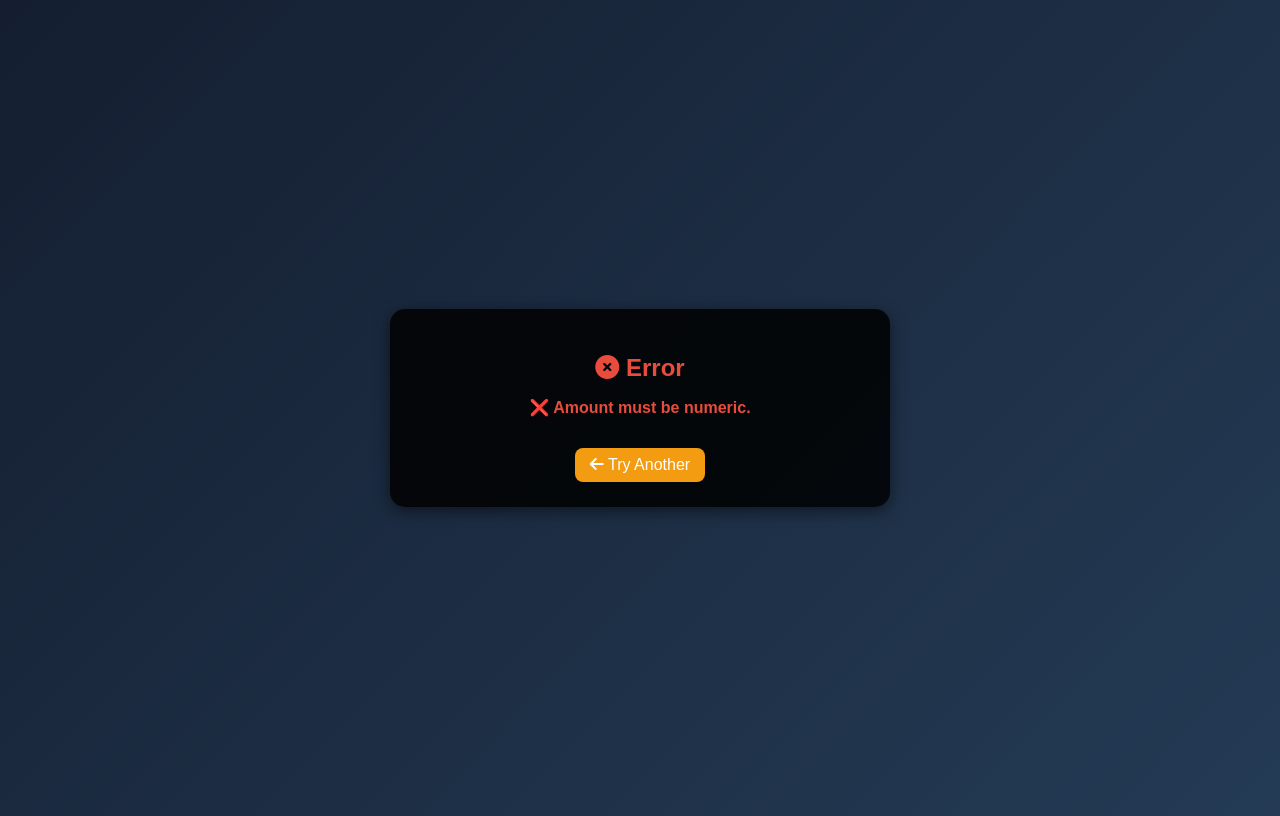
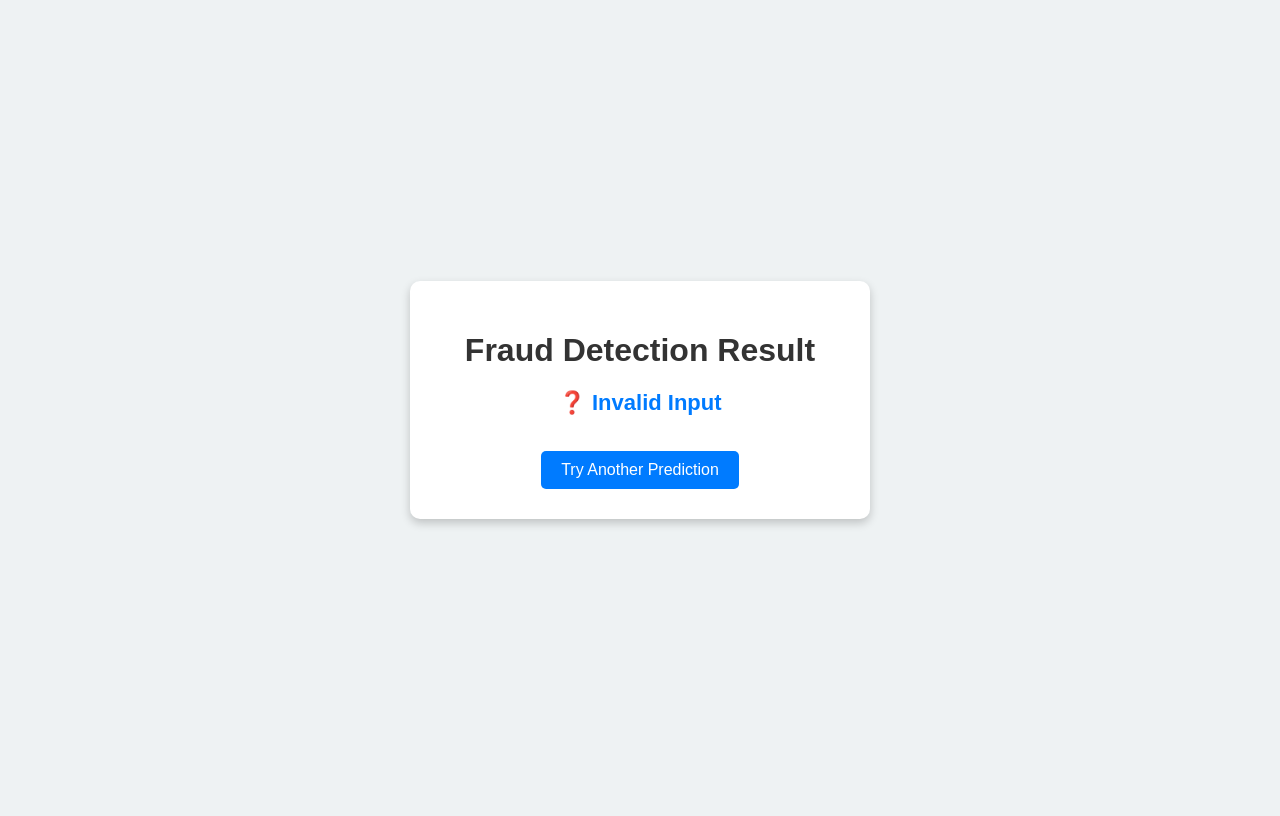
Before and after one commit to varshamenonvh-a11y/Credit_card_fraud-detection, a Flask app: page /predict in a window 1280 px wide. After the commit the page ends 526 px from the top, so only its background shows below. Run offline with Flask 3, Linux system fonts and the light colour scheme; parts of the project's set-up code (start-up, migrations or seed data) failed here and were passed over.

Commit message:
modified app.py and output.html

```diff
--- a/app.py
+++ b/app.py
@@ -56,21 +56,21 @@ def predict():
     try:
         amount_val = float(amount)
     except ValueError:
-        return render_template("output.html", error="❌ Amount must be numeric.")
+        return render_template("output.html", prediction=None)
 
     # --- Encode categorical input ---
     enc_t = encoders["TransactionType"]
     enc_l = encoders["Location"]
 
     if str(ttype) not in list(enc_t.classes_):
-        return render_template("output.html", error=f"❌ TransactionType '{ttype}' not recognised.")
+        return render_template("output.html", prediction=None)
     if str(loc) not in list(enc_l.classes_):
-        return render_template("output.html", error=f"❌ Location '{loc}' not recognised.")
+        return render_template("output.html", prediction=None)
 
     ttype_enc = int(enc_t.transform([str(ttype)])[0])
     loc_enc = int(enc_l.transform([str(loc)])[0])
 
-    # --- Construct feature vector with consistency check ---
+    # --- Construct feature vector ---
     input_dict = {
         "TransactionID": float(tid) if tid != "" else 0.0,
         "Amount": amount_val,
@@ -79,33 +79,17 @@ def predict():
         "Location": loc_enc,
     }
 
-    # Check that all required features are present
-    missing = [col for col in feature_columns if col not in input_dict]
-    if missing:
-        return render_template("output.html", error=f"❌ Missing features: {missing}")
-
     # Order features correctly
     features = np.array([[input_dict[col] for col in feature_columns]])
 
     # --- Scale and predict ---
     try:
         features_scaled = scaler.transform(features)
-    except Exception as e:
-        return render_template("output.html", error=f"❌ Error scaling features: {e}")
+        pred = model.predict(features_scaled)[0]
+    except Exception:
+        return render_template("output.html", prediction=None)
 
-    pred = model.predict(features_scaled)[0]
-    interpretation = "Not Fraud" if pred == 1 else "Fraud"
-
-    return render_template(
-        "output.html",
-        prediction=int(pred),
-        interpretation=interpretation,
-        TransactionID=tid,
-        Amount=amount_val,
-        MerchantID=merchant,
-        TransactionType=ttype,
-        Location=loc,
-    )
+    return render_template("output.html", prediction=int(pred))
 
 
 if __name__ == "__main__":
--- a/templates/output.html
+++ b/templates/output.html
@@ -1,93 +1,61 @@
 <!DOCTYPE html>
-<html lang="en">
+<html>
 <head>
-    <meta charset="UTF-8">
-    <meta name="viewport" content="width=device-width, initial-scale=1.0">
     <title>Prediction Result</title>
-    <link rel="stylesheet" href="https://cdnjs.cloudflare.com/ajax/libs/font-awesome/6.4.0/css/all.min.css">
     <style>
         body {
             font-family: Arial, sans-serif;
-            background: linear-gradient(135deg, #141e30, #243b55);
-            color: #fff;
+            background-color: #eef2f3;
             display: flex;
             justify-content: center;
             align-items: center;
             height: 100vh;
+            margin: 0;
         }
-        .result-box {
-            background: rgba(0, 0, 0, 0.85);
-            padding: 25px;
-            border-radius: 15px;
-            width: 450px;
-            box-shadow: 0px 4px 15px rgba(0,0,0,0.5);
+        .container {
+            background-color: white;
+            padding: 30px;
+            border-radius: 10px;
+            box-shadow: 0px 4px 10px rgba(0,0,0,0.2);
             text-align: center;
+            width: 400px;
         }
-        h2 {
-            margin-bottom: 15px;
-            color: #f1c40f;
+        h1 {
+            color: #333;
         }
-        .error {
-            color: #e74c3c;
+        .result {
+            font-size: 22px;
             font-weight: bold;
-        }
-        .success {
-            color: #2ecc71;
-            font-weight: bold;
-        }
-        .fraud {
-            color: #e74c3c;
-            font-weight: bold;
-        }
-        .notfraud {
-            color: #2ecc71;
-            font-weight: bold;
-        }
-        .details {
-            margin-top: 15px;
-            text-align: left;
-            background: rgba(255,255,255,0.05);
-            padding: 10px;
-            border-radius: 8px;
+            margin: 20px 0;
+            color: #007BFF;
         }
         a {
             display: inline-block;
             margin-top: 15px;
-            padding: 8px 15px;
-            background: #f39c12;
+            text-decoration: none;
+            padding: 10px 20px;
+            background-color: #007BFF;
             color: white;
-            text-decoration: none;
-            border-radius: 8px;
-            transition: 0.3s;
+            border-radius: 5px;
         }
         a:hover {
-            background: #e67e22;
+            background-color: #0056b3;
         }
     </style>
 </head>
 <body>
-    <div class="result-box">
-        {% if error %}
-            <h2 class="error"><i class="fas fa-times-circle"></i> Error</h2>
-            <p class="error">{{ error }}</p>
-        {% else %}
-            <h2>Prediction Result</h2>
-            <p>
-                {% if prediction == 1 %}
-                    <span class="notfraud"><i class="fas fa-check-circle"></i> {{ interpretation }}</span>
-                {% else %}
-                    <span class="fraud"><i class="fas fa-exclamation-triangle"></i> {{ interpretation }}</span>
-                {% endif %}
-            </p>
-            <div class="details">
-                <p><b>Transaction ID:</b> {{ TransactionID }}</p>
-                <p><b>Amount:</b> {{ Amount }}</p>
-                <p><b>Merchant ID:</b> {{ MerchantID }}</p>
-                <p><b>Transaction Type:</b> {{ TransactionType }}</p>
-                <p><b>Location:</b> {{ Location }}</p>
-            </div>
-        {% endif %}
-        <a href="{{ url_for('input_page') }}"><i class="fas fa-arrow-left"></i> Try Another</a>
+    <div class="container">
+        <h1>Fraud Detection Result</h1>
+        <div class="result">
+            {% if prediction == 0 %}
+                🚨 Fraud Detected!
+            {% elif prediction == 1 %}
+                ✅ Not Fraud
+            {% else %}
+                ❓ Invalid Input
+            {% endif %}
+        </div>
+        <a href="/input">Try Another Prediction</a>
     </div>
 </body>
 </html>
```
